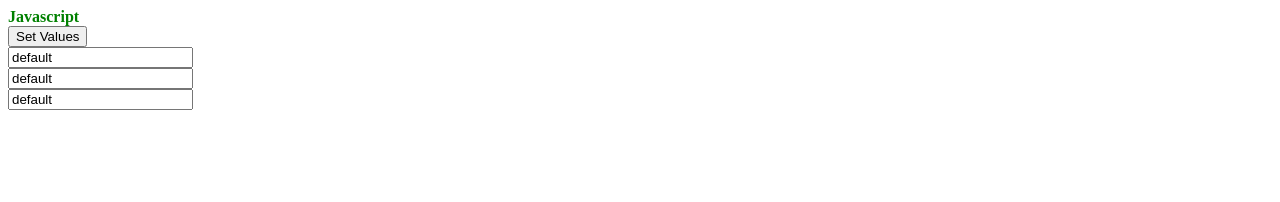
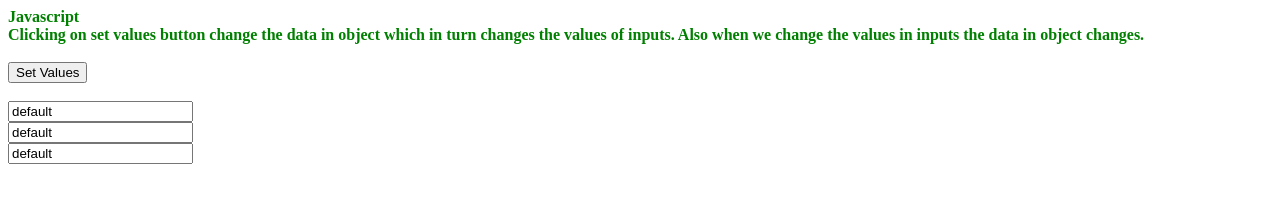
Before and after one commit to pankajspace/ui-snippets, a plain HTML site: page index.html in a window 1280 px wide. Drawn offline with Linux system fonts and the light colour scheme.

Commit message:
info for two way binding.

```diff
--- a/index.html
+++ b/index.html
@@ -15,10 +15,15 @@
 		Box For Closure Example
 	</div> -->
 
+	<div class="green">
+		<b>Clicking on set values button change the data in object which in turn changes the values of inputs. Also when we change the values in inputs the data in object changes.</b>
+	</div>
+	<br>
+
 	<!-- Two way binding example -->
 	<div class="two-way">
 		<button>Set Values</button>
-		<br>
+		<br><br>
 		<input type="text" data-value="default" value="" />
 		<span></span>
 		<br>
```
